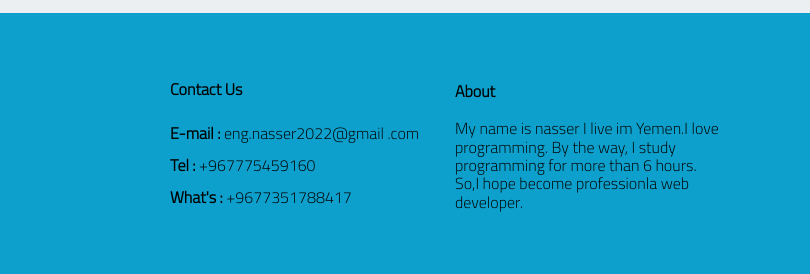
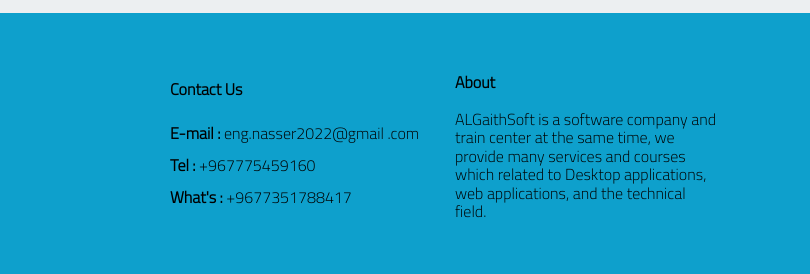
Before and after one commit to nasersss/Mywebsit, a plain HTML site: page Picture.html in a window 1280 px wide. Shown: the part 1827-2101 px from the top of the page, 470-1280 px from the left. Drawn offline with nearby package versions, Linux system fonts and the light colour scheme.

Commit message:
Update Picture.html

```diff
--- a/Picture.html
+++ b/Picture.html
@@ -133,9 +133,9 @@
                 <div class="myinfo myself">
                     <h4>About</h4>
                     <p>
-                        My name is nasser I live im Yemen.I love programming.
-                        By the way, I study programming for more than 6 hours.
-                        So,I hope become professionla web developer.
+                        ALGaithSoft is a software company and train center at the same time,
+                        we provide many services and courses which related to Desktop applications,
+                        web applications, and the technical field.
                     </p>
                 </div>
              </div>
```
